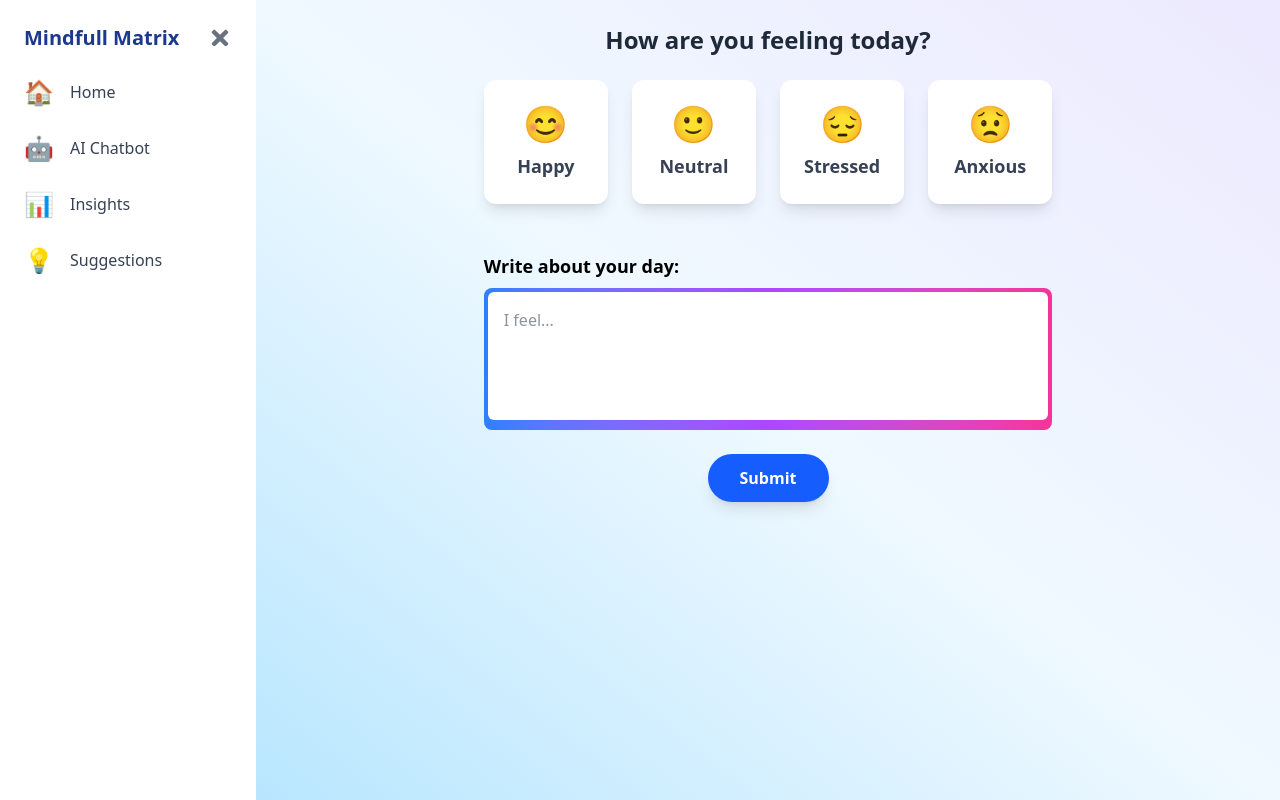
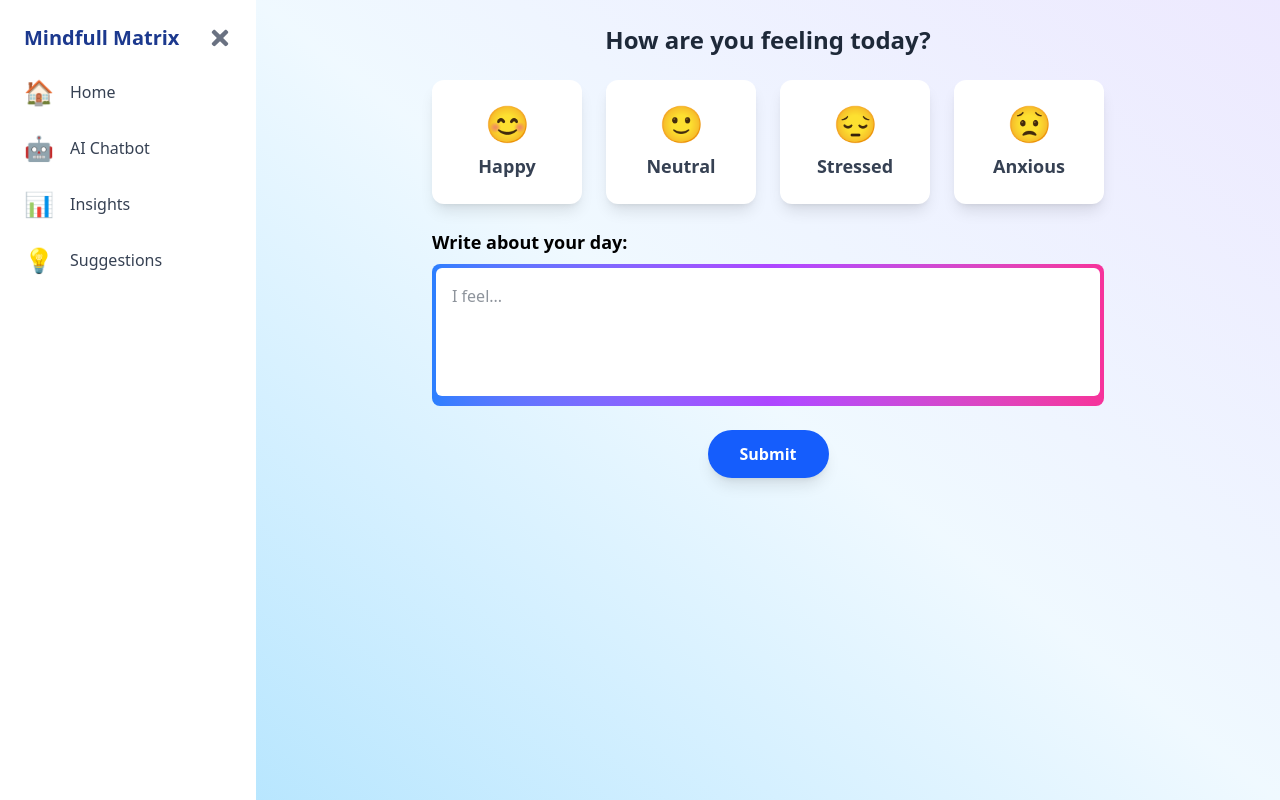
Before and after one commit to harish-30-git/Mindful-matrix, a React (Vite) app: page /suggestions in a window 1280 px wide. Built offline with nearby package versions, Linux system fonts and the light colour scheme.

Commit message:
My changes

```diff
--- /dev/null
+++ b/src/components/Ui/Button.jsx
@@ -0,0 +1,14 @@
+import React from "react";
+
+const Button = ({ onClick, children, className = "" }) => {
+  return (
+    <button
+      onClick={onClick}
+      className={`bg-blue-600 text-white font-bold py-3 px-8 rounded-full shadow-lg hover:bg-blue-700 transition-all duration-300 ${className}`}
+    >
+      {children}
+    </button>
+  );
+};
+
+export default Button;
--- /dev/null
+++ b/src/components/Ui/EmotionCard.jsx
@@ -0,0 +1,19 @@
+import React from "react";
+
+const EmotionCard = ({ label, selected, onClick }) => {
+  return (
+    <div
+      className={`
+        bg-white p-6 rounded-xl shadow-lg
+        flex flex-col items-center cursor-pointer transition-all duration-300
+        ${selected ? "ring-4 ring-blue-500" : "hover:shadow-xl"}
+      `}
+      onClick={onClick}
+    >
+      <span className="text-4xl">{label.split(" ")[1]}</span>
+      <p className="mt-2 text-lg font-semibold text-gray-700">{label.split(" ")[0]}</p>
+    </div>
+  );
+};
+
+export default EmotionCard;
--- a/src/pages/Dashboard/suggestions.jsx
+++ b/src/pages/Dashboard/suggestions.jsx
@@ -1,15 +1,18 @@
-import React, { useState } from 'react';
+import React, { useState } from "react";
+import EmotionCard from "../../components/Ui/EmotionCard";
+import Button from "../../components/Ui/Button";
 
 const Suggestions = () => {
   const [selectedEmotion, setSelectedEmotion] = useState(null);
   const [journalText, setJournalText] = useState("");
   const [message, setMessage] = useState("");
+  const [predictedMood, setPredictedMood] = useState(null);
 
   const emotions = [
-    { label: 'Happy 😊', value: 'happy' },
-    { label: 'Neutral 🙂', value: 'neutral' },
-    { label: 'Stressed 😔', value: 'stressed' },
-    { label: 'Anxious 😟', value: 'anxious' },
+    { label: "Happy 😊", value: "happy" },
+    { label: "Neutral 🙂", value: "neutral" },
+    { label: "Stressed 😔", value: "stressed" },
+    { label: "Anxious 😟", value: "anxious" },
   ];
 
   const handleSubmit = async () => {
@@ -19,13 +22,12 @@ const Suggestions = () => {
     }
 
     setMessage("Sending data...");
+    setPredictedMood(null);
 
     try {
       const response = await fetch("http://127.0.0.1:5000/api/get-suggestions", {
         method: "POST",
-        headers: {
-          "Content-Type": "application/json",
-        },
+        headers: { "Content-Type": "application/json" },
         body: JSON.stringify({
           mood: selectedEmotion,
           journal_entry: journalText.trim(),
@@ -35,11 +37,10 @@ const Suggestions = () => {
       const data = await response.json();
 
       if (response.ok) {
-        setMessage(`Suggestion from AI: "${data.suggestion}"`);
-        setJournalText("");
-        setSelectedEmotion(null);
+        setMessage(data.suggestion);
+        setPredictedMood(data.mood);
       } else {
-        setMessage(`Error from backend: ${data.error}`);
+        setMessage(`Error: ${data.error}`);
       }
     } catch (error) {
       setMessage("Failed to connect to the backend.");
@@ -48,63 +49,44 @@ const Suggestions = () => {
   };
 
   return (
-    // Main container with Flexbox for vertical arrangement and some padding
-    <div className="flex flex-col items-center bg-gradient-to-tr from-sky-200 via-sky-50 to-violet-100 min-h-screen">
-      <div className="p-6">
-        {/* Top section with title and centered emotion boxes */}
-        <h1 className="text-2xl font-bold mb-6 text-center text-gray-800">How are you feeling today?</h1>
+    <div className="flex flex-col items-center bg-gradient-to-tr from-sky-200 via-sky-50 to-violet-100 min-h-screen p-6">
+      <h1 className="text-2xl font-bold mb-6 text-center text-gray-800">
+        How are you feeling today?
+      </h1>
 
-        {/* Emotion Boxes - horizontally centered grid */}
-        <div className="grid grid-cols-2 md:grid-cols-4 gap-6 mb-12 w-full max-w-2xl">
+      <div className="grid grid-cols-2 md:grid-cols-4 gap-6 mb-6 w-full max-w-2xl">
         {emotions.map((emotion) => (
-            <div
+          <EmotionCard
             key={emotion.value}
-              className={`
-                bg-white p-6 rounded-xl shadow-lg
-                flex flex-col items-center cursor-pointer transition-all duration-300
-                ${selectedEmotion === emotion.value ? 'ring-4 ring-blue-500' : 'hover:shadow-xl'}
-              `}
-              onClick={() => setSelectedEmotion(emotion.value)}
-            >
-              <span className="text-4xl">{emotion.label.split(' ')[1]}</span>
-              <p className="mt-2 text-lg font-semibold text-gray-700">{emotion.label.split(' ')[0]}</p>
-            </div>
+            label={emotion.label}
+            selected={predictedMood ? predictedMood === emotion.value : selectedEmotion === emotion.value}
+            onClick={() => !predictedMood && setSelectedEmotion(emotion.value)}
+          />
         ))}
       </div>
 
-        {/* Bottom section with text input and submit button */}
-        <div className="w-full max-w-2xl">
-          {/* Gradient Text Input */}
-          <div className="mb-6">
+      <div className="w-full max-w-2xl mb-6">
         <h2 className="text-lg font-semibold mb-2">Write about your day:</h2>
-            <div className="p-1 rounded-lg bg-gradient-to-r from-blue-500 via-purple-500 to-pink-500 focus-within:from-blue-600 focus-within:via-purple-600 focus-within:to-pink-600 transition-all duration-300">
+        <div className="p-1 rounded-lg bg-gradient-to-r from-blue-500 via-purple-500 to-pink-500">
           <textarea
             className="w-full h-32 p-4 rounded-md text-gray-800 bg-white focus:outline-none focus:ring-0 resize-none"
             placeholder="I feel..."
             value={journalText}
             onChange={(e) => setJournalText(e.target.value)}
-              ></textarea>
+          />
         </div>
       </div>
 
-          {/* Submit Button */}
-          <div className="flex justify-center">
-            <button
-              onClick={handleSubmit}
-              className="bg-blue-600 text-white font-bold py-3 px-8 rounded-full shadow-lg hover:bg-blue-700 transition-all duration-300"
-            >
+      <Button onClick={handleSubmit} disabled={!!predictedMood}>
         Submit
-            </button>
+      </Button>
+
+      {message && (
+        <div className="w-full max-w-2xl mt-6 p-4 rounded-lg bg-white shadow-md border border-gray-300">
+          <h3 className="font-semibold mb-2 text-gray-700">AI Suggestion:</h3>
+          <p className="text-gray-800">{message}</p>
         </div>
-
-          {/* Response Message */}
-          {message && (
-            <p className="mt-6 text-center text-sm font-medium text-gray-700">
-              {message}
-            </p>
       )}
-        </div>
-      </div>
     </div>
   );
 };
```
Lines whose indentation alone changed are shown as unchanged.
